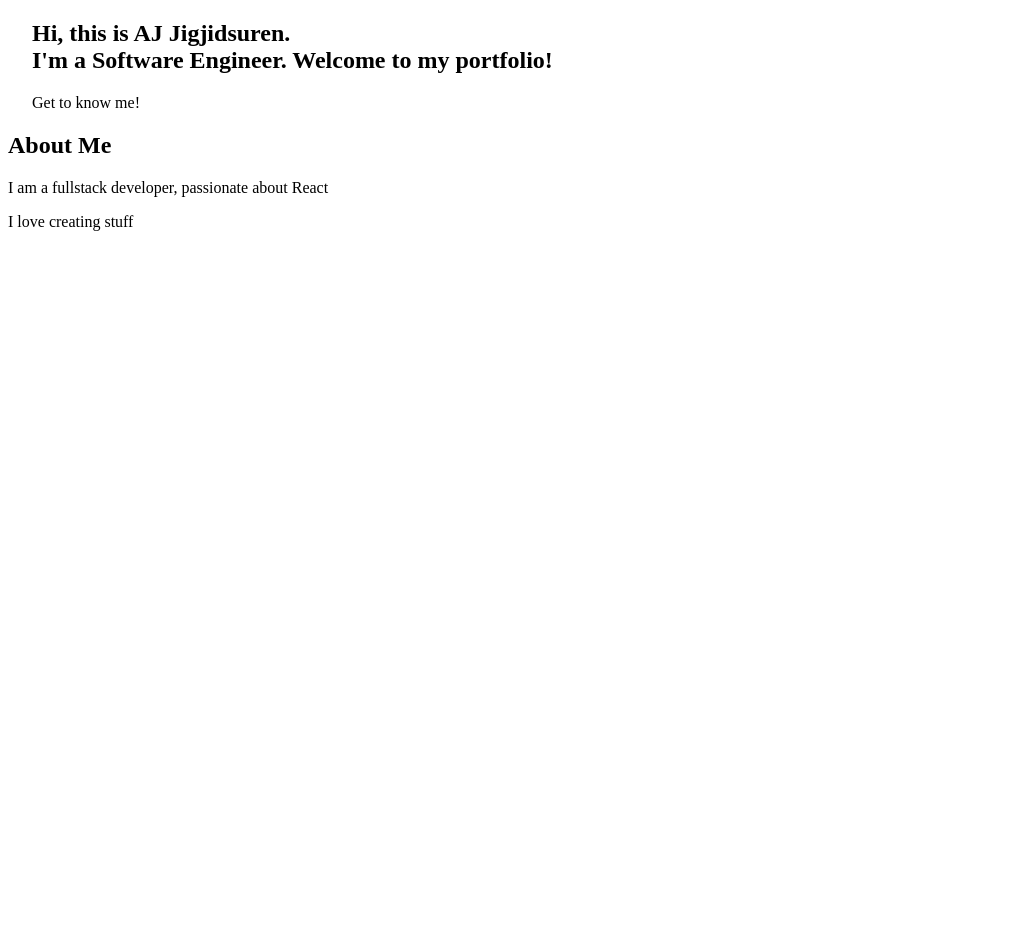
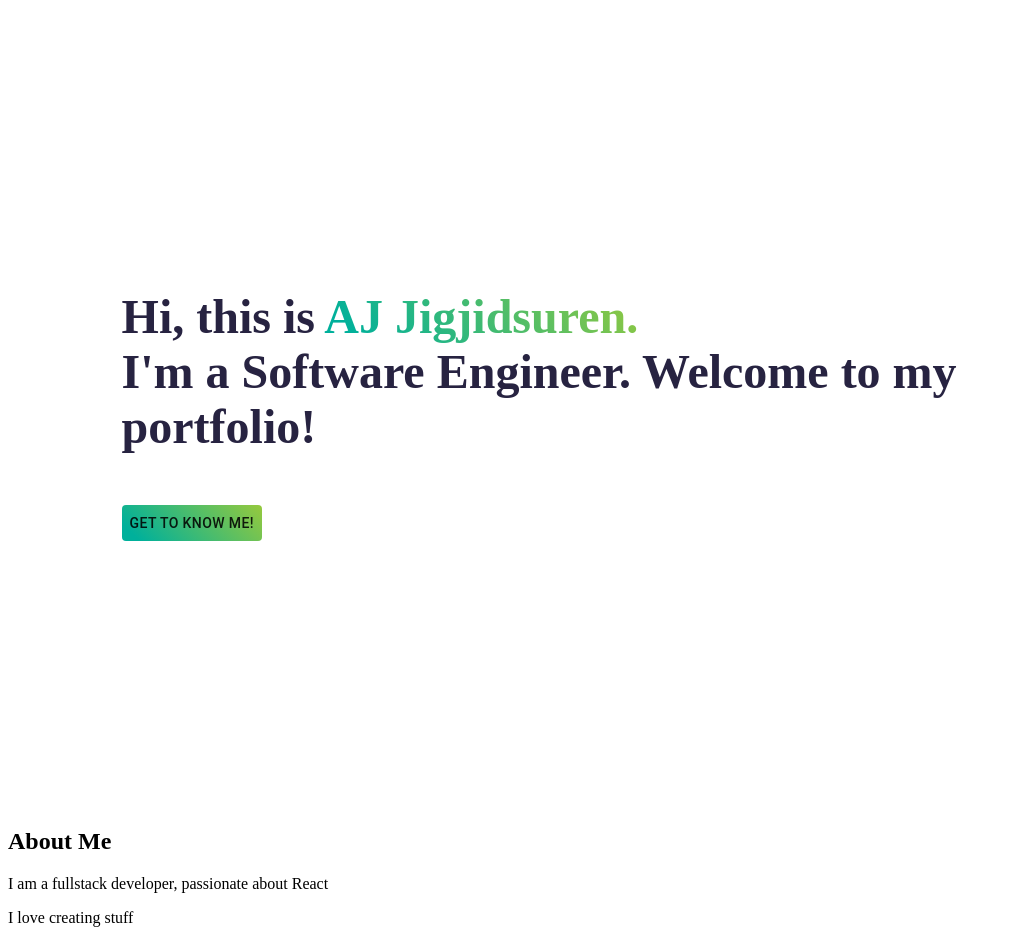
Before and after one commit to aizamjj/portfolio-website, a React app: page / in a window 1280 px wide. Shown: the whole page, without its empty margins (0-1011 px from the left). Before the commit the page ends 800 px from the top, so only its background shows below. Built offline with nearby package versions, Linux system fonts and the light colour scheme.

Commit message:
Style Hero section.

```diff
--- a/package.json
+++ b/package.json
@@ -53,6 +53,7 @@
     "path": "^0.12.7",
     "react": "^16.13.1",
     "react-dom": "^16.13.1",
+    "react-spring": "^8.0.27",
     "sass-loader": "^9.0.0"
   }
 }
--- a/src/components/App.jsx
+++ b/src/components/App.jsx
@@ -20,7 +20,7 @@ const App = () => {
 
   return (
     <PortfolioProvider value={{ hero, about }}>
-      <Hero id="hero"/>
+      <Hero id="hero" />
       <About />
     </PortfolioProvider>
   );
--- a/src/components/Hero.jsx
+++ b/src/components/Hero.jsx
@@ -1,27 +1,36 @@
 import React, { useContext } from 'react';
 import PortfolioContext from '../context/context';
+import { withStyles } from '@material-ui/core/styles';
+
 import Container from '@material-ui/core/Container';
+import Button from '@material-ui/core/Button';
+
 
 const Hero = () => {
   const { hero } = useContext(PortfolioContext);
   const { title, name, subtitle, cta } = hero;
 
+  const StyledButton = withStyles({
+    root: {
+      background: 'linear-gradient(45deg, #00b09b 10%, #96c93d 100%)',
+    }
+
+  })(Button);
+
   return (
       <section id="hero">
         <Container>
-          <h1>
-            {title}
-            <span>
-                {name}
+            <h1 className="hero-title">
+              {title}
+              <span className="hero-name">{name}</span>
                 <br />
                 {subtitle}
-            </span>
-          </h1>
-          <p>
-            <a>
-              {cta}
-            </a>
-          </p>
+            </h1>
+            <p className="hero-cta">
+              <StyledButton>
+                {cta}
+              </StyledButton>
+            </p>
         </Container>
       </section>
   );
--- a/src/index.html
+++ b/src/index.html
@@ -4,8 +4,6 @@
         <meta charset="utf-8">
         <title>AJ's Portfolio</title>
         <link rel="stylesheet" href="https://fonts.googleapis.com/css?family=Roboto+Mono">
-        <!-- <link rel="stylesheet/scss" type="text/css" href="/src/style/main.scss" /> -->
-        <!-- <script src="main.scss" type="></script>     -->
     </head>
     <body>
         <div id ="app"></div>
--- a/src/index.js
+++ b/src/index.js
@@ -1,6 +1,7 @@
 import React from 'react';
 import ReactDOM from 'react-dom';
 import App from './components/App';
+import './style/main.scss';
 
 const $container = document.getElementById('app');
 $container ? ReactDOM.render(<App />, $container) : false;
--- /dev/null
+++ b/src/style/_buttons.scss
@@ -0,0 +1,4 @@
+//CTA BUTTON
+.cta-btn {
+
+}
--- a/src/style/_hero.scss
+++ b/src/style/_hero.scss
@@ -1,4 +1,37 @@
 #hero {
+  min-height: 100vh;
+  height: 100vh;
+  display: flex;
+  align-items: center;
   font-size: $default-font-size;
-  background: $primary-color;
+  background: $white-color;
+  font-weight: 400;
+  color: $dark-blue-text;
+  padding: 0rem 5.6rem;
+  margin-bottom: 0;
+  top: 0;
+  left: 0;
+  bottom: 0;
+  right: 0;
 }
+
+.hero-title {
+  font-size: 3rem;
+  font-weight: 700;
+  margin-bottom: 3.2rem;
+  text-align: left;
+}
+
+.hero-cta {
+  display: flex;
+
+  & a {
+    font-size: 2.4rem;
+  }
+}
+
+.hero-name {
+  background-image: linear-gradient(45deg, $primary-color 10%, $secondary-color 100%);
+  -webkit-background-clip: text;
+  -webkit-text-fill-color: transparent;
+}
--- a/src/style/_variables.scss
+++ b/src/style/_variables.scss
@@ -2,6 +2,9 @@
 
 $primary-color: #00b09b;
 $secondary-color: #96c93d;
+$white-color: #fff;
+$dark-grey: #333333;
+$dark-blue-text: #272341;
 
 //FONT SIZE
 
--- a/src/style/main.scss
+++ b/src/style/main.scss
@@ -1 +1,8 @@
 @import './variables';
+@import './hero';
+@import './about';
+
+// #hero {
+//     // font-size: $default-font-size;
+//     background: greenyellow;
+//   }
```
Also changed, not shown: src/style/_about.scss (added).
